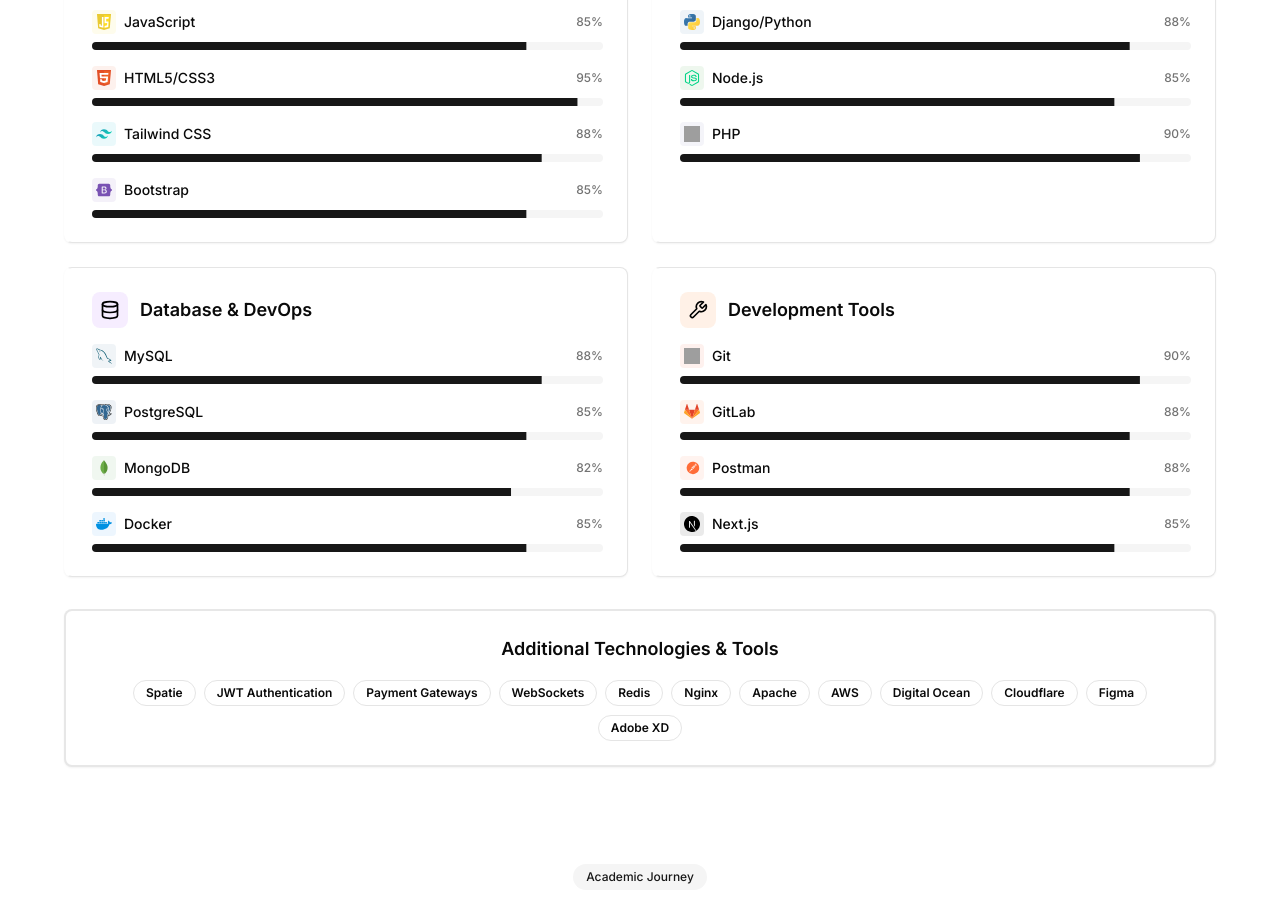
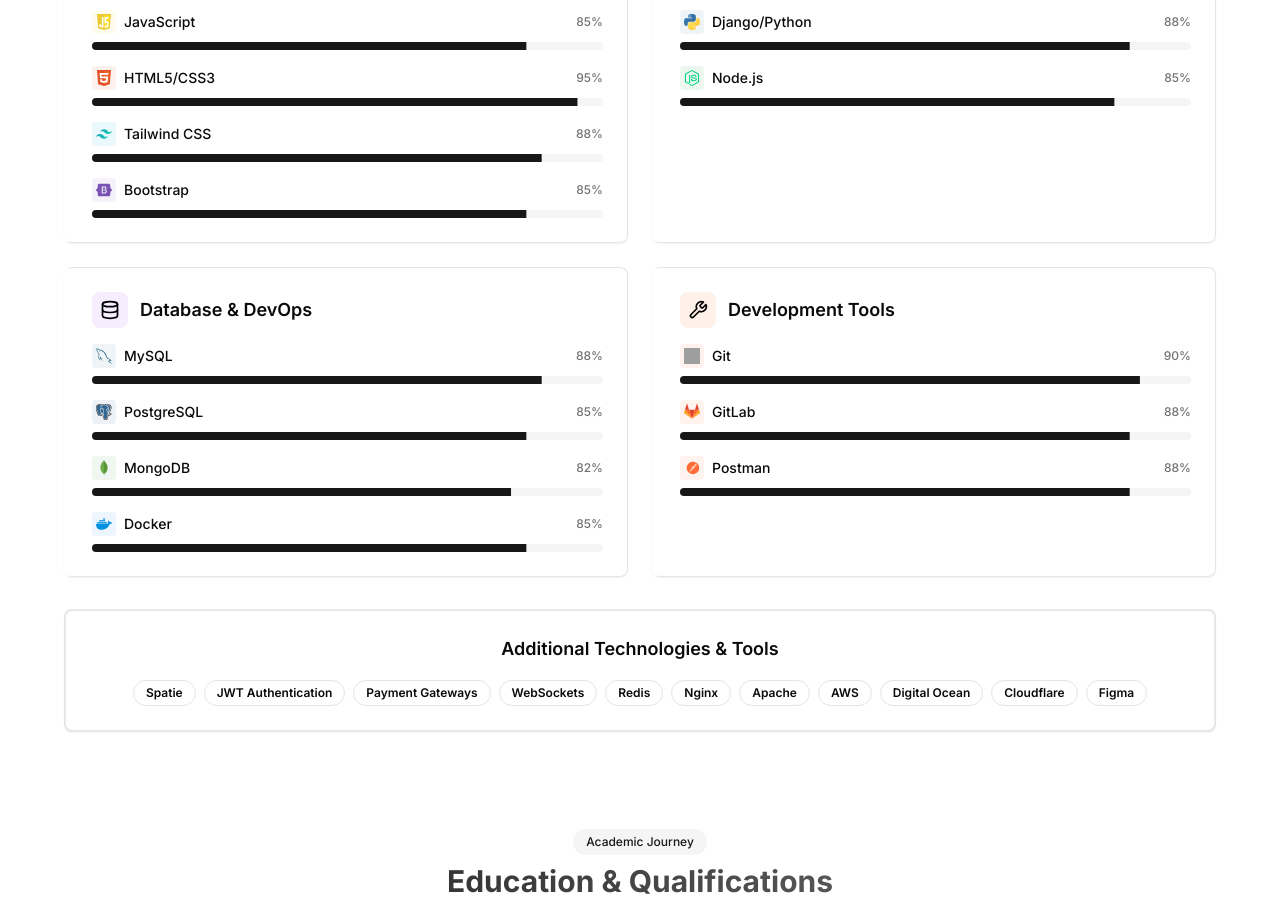
Before and after one commit to HTUNLINNKHANT/portfolio-linn, a Next.js app: page / in a window 1280 px wide. Shown: the part 3120-4022 px from the top of the page. Built offline with nearby package versions, Linux system fonts and the light colour scheme; grey boxes are pictures that could not be loaded.

Commit message:
Remove PHP and Next.js from skills section
Removed PHP and Next.js from skills list.

```diff
--- a/components/sections/Skills.tsx
+++ b/components/sections/Skills.tsx
@@ -28,7 +28,6 @@
       { name: 'Laravel/PHP', level: 92, icon: '/icons/laravel.svg', color: '#FF2D20' },
       { name: 'Django/Python', level: 88, icon: '/icons/python.svg', color: '#3776AB' },
       { name: 'Node.js', level: 85, icon: '/icons/nodejs.svg', color: '#339933' },
-      { name: 'PHP', level: 90, icon: '/icons/php.svg', color: '#777BB4' },
     ]
   },
   {
@@ -50,7 +49,6 @@
       { name: 'Git', level: 90, icon: '/icons/git.svg', color: '#F05032' },
       { name: 'GitLab', level: 88, icon: '/icons/gitlab.svg', color: '#FC6D26' },
       { name: 'Postman', level: 88, icon: '/icons/postman.svg', color: '#FF6C37' },
-      { name: 'Next.js', level: 85, icon: '/icons/nextjs.svg', color: '#000000' },
     ]
   }
 ];
@@ -198,7 +196,7 @@
               <div className="flex flex-wrap gap-2 justify-center">
                 {[
                   'Spatie', 'JWT Authentication', 'Payment Gateways', 'WebSockets', 'Redis',
-                  'Nginx', 'Apache', 'AWS', 'Digital Ocean', 'Cloudflare', 'Figma', 'Adobe XD'
+                  'Nginx', 'Apache', 'AWS', 'Digital Ocean', 'Cloudflare', 'Figma'
                 ].map((tech, index) => (
                   <motion.div
                     key={tech}
```
